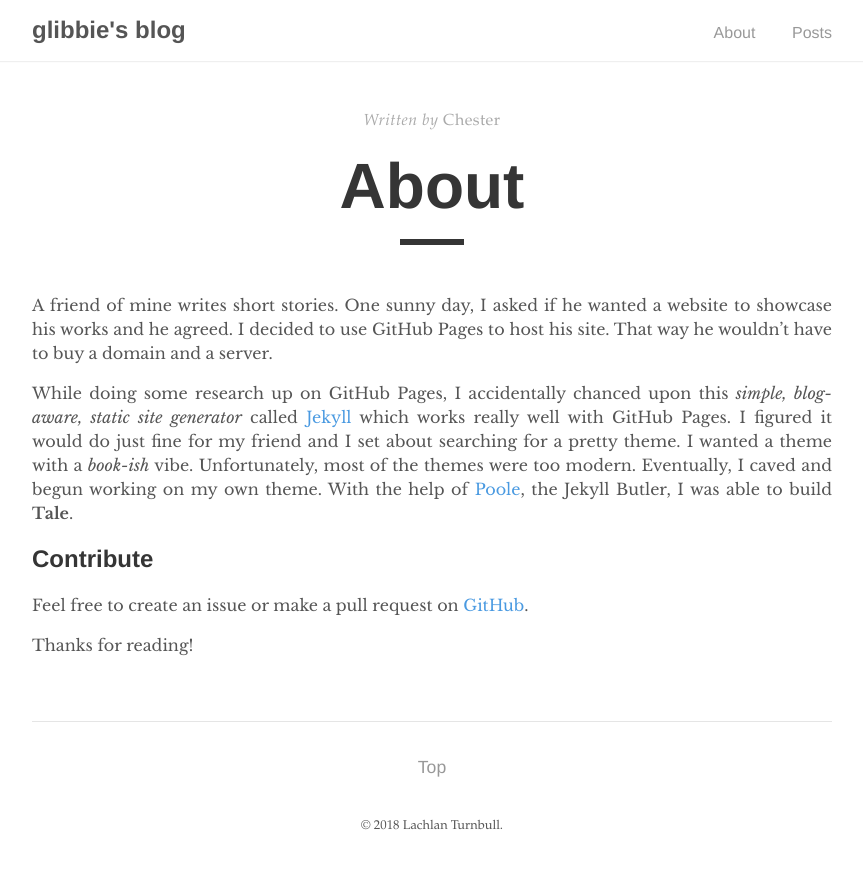
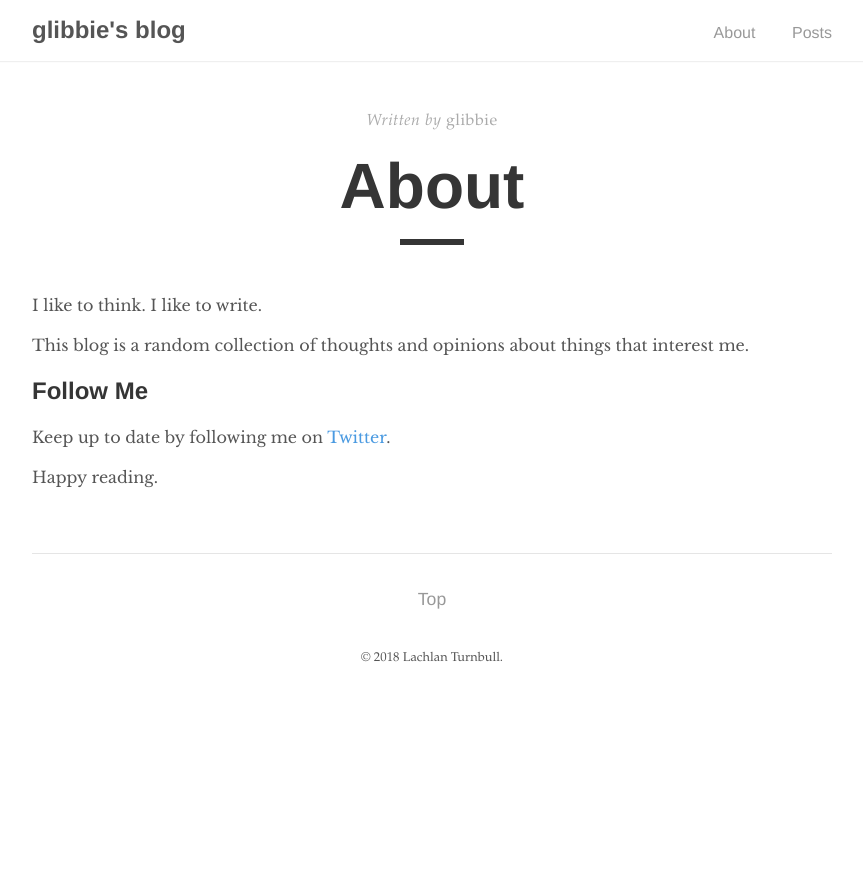
Before and after one commit to glibbie/glibbie.github.io, a Jekyll site: the page built from about.md, in a window 1280 px wide. Shown: the top 869 px of the page, without its empty margins (208-1071 px from the left). Built offline with Jekyll 4.4.1, drawn with Linux system fonts in a browser that asks for light colours.

Commit message:
about page updated

```diff
--- a/about.md
+++ b/about.md
@@ -1,15 +1,16 @@
 ---
 layout: post
 title: "About"
-author: "Chester"
+author: "glibbie"
 permalink: /about/
 ---
 
-A friend of mine writes short stories. One sunny day, I asked if he wanted a website to showcase his works and he agreed. I decided to use GitHub Pages to host his site. That way he wouldn't have to buy a domain and a server.
+I like to think. I like to write.
 
-While doing some research up on GitHub Pages, I accidentally chanced upon this _simple, blog-aware, static site generator_ called [Jekyll](https://jekyllrb.com/) which works really well with GitHub Pages. I figured it would do just fine for my friend and I set about searching for a pretty theme. I wanted a theme with a _book-ish_ vibe. Unfortunately, most of the themes were too modern. Eventually, I caved and begun working on my own theme. With the help of [Poole](https://github.com/poole/poole), the Jekyll Butler, I was able to build **Tale**.
+This blog is a random collection of thoughts and opinions about things that interest me.
 
-## Contribute
-Feel free to create an issue or make a pull request on [GitHub](https://github.com/chesterhow/tale).
 
-Thanks for reading!
+## Follow Me
+Keep up to date by following me on [Twitter](https://twitter.com/glibcsgo).
+
+Happy reading.
```
